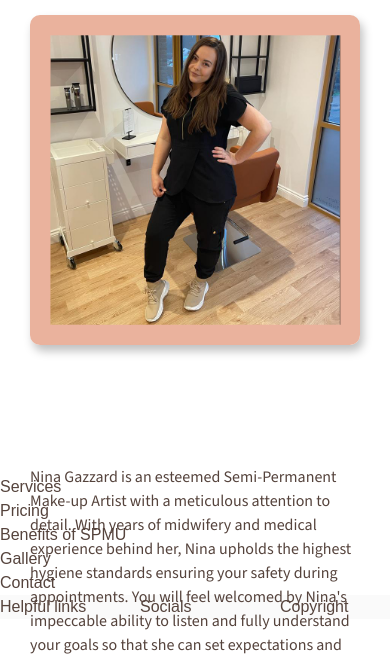
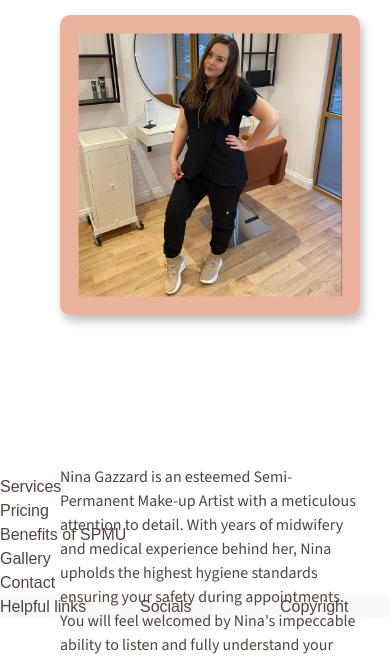
Before and after one commit to sdthomas91/n-g-spmu, a plain HTML site: page index.html in a window 390 px wide. Shown: the part 958-1618 px from the top of the page. Drawn offline with nearby package versions, Linux system fonts and the light colour scheme.

Commit message:
amended styling to include container fluid class as was facing bugs with content jumping to the left when sizing down through displays. Now responsive and smooth

```diff
--- a/index.html
+++ b/index.html
@@ -78,7 +78,7 @@
     <!-- /callout-->
     <!-- aboutTechnician Section -->
     <div id="about-your-technician"></div>
-    <section class="tech-about">
+    <section class="tech-about container-fluid">
         <div class="row">
             <div class="col-12 text-center">
                 <h2 class="text-uppercase">
@@ -89,11 +89,11 @@
                 </h4>
             </div>
         </div>
-        <div class="row justify-content-md-center technician-container">
-            <div class="col-12 col-sm-4 tech--img">
+        <div class="row justify-content-md-center technician-container container-fluid">
+            <div class="col-12 col-sm-5 tech--img">
                 <img id="ng-img" src="assets/images/nina-gazzard.png" alt="Image of Nina gazzard SPMU Technician">
             </div>
-            <div class="col-12 col-sm-4">
+            <div class="col-12 col-sm-5">
                 <p>
                     Nina Gazzard is an esteemed Semi-Permanent Make-up Artist with a meticulous attention to detail.
                     With years of midwifery and medical experience behind her, Nina upholds the highest hygiene
```
